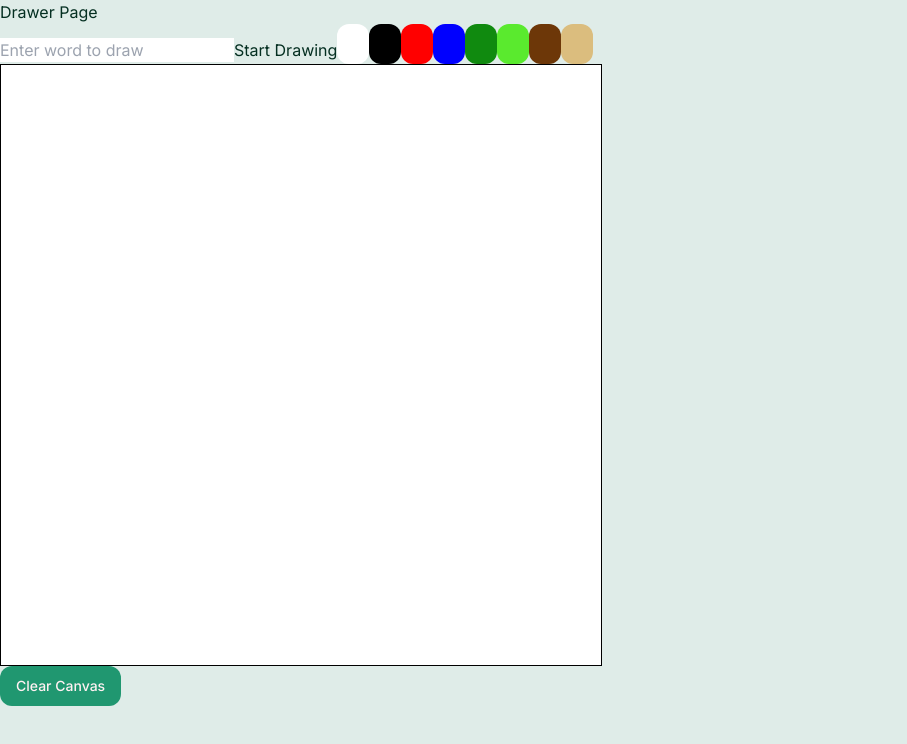
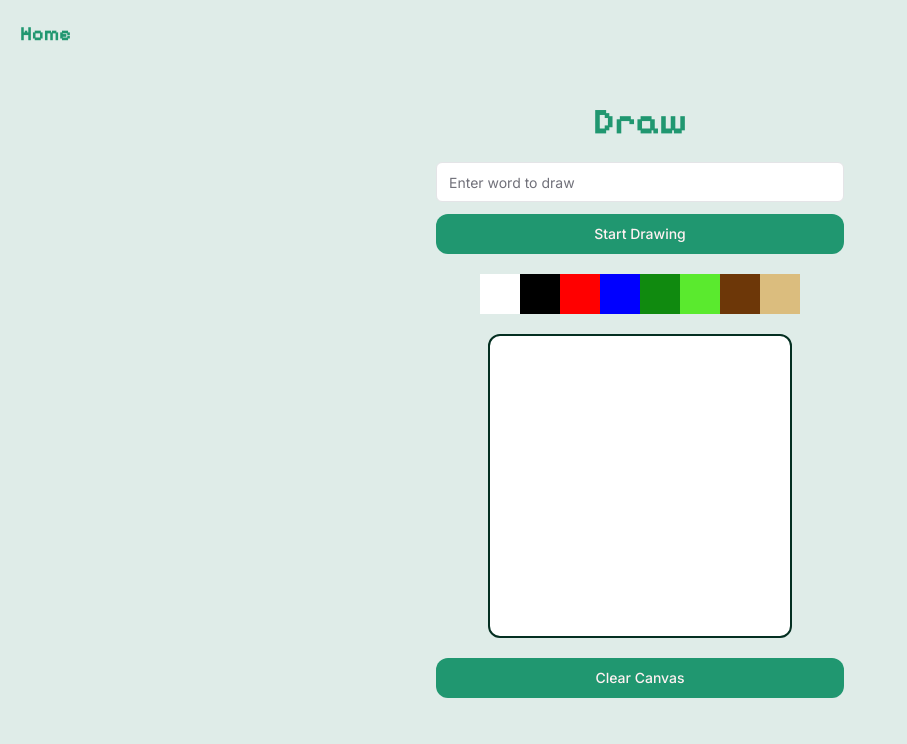
Before and after one commit to srajankumar/pixtery, a Next.js app in the folder frontend/: page /draw in a window 1280 px wide. Shown: the top 744 px of the page, without its empty margins (0-907 px from the left). Built offline with nearby package versions, Linux system fonts and the light colour scheme; no server answers.

Commit message:
drawing ui

```diff
--- a/frontend/src/app/draw/page.tsx
+++ b/frontend/src/app/draw/page.tsx
@@ -2,9 +2,13 @@
 
 import React, { useRef, useState, useEffect } from "react";
 import { Button } from "@/components/ui/button";
+import { Input } from "@/components/ui/input";
+import { Pixelify_Sans } from "next/font/google";
+import Back from "@/components/Back";
+const pixel = Pixelify_Sans({ subsets: ["latin"] });
 
-const GRID_SIZE = 20;
-const CELL_SIZE = 30;
+const GRID_SIZE = 15;
+const CELL_SIZE = 20;
 
 function DrawerPage() {
   const canvasRef = useRef<HTMLCanvasElement | null>(null);
@@ -65,59 +69,79 @@
   };
 
   return (
-    <div>
-      <h1>Drawer Page</h1>
-      <input
+    <div className="max-w-md px-5 gap-5 mx-auto min-h-[100dvh] flex flex-col justify-center items-center">
+      <Back />
+      <h1 className={`${pixel.className} text-4xl font-black text-primary`}>
+        Draw
+      </h1>
+      <div className="w-full flex flex-col gap-3">
+        <Input
           type="text"
+          className="bg-white"
           placeholder="Enter word to draw"
           value={word}
           onChange={(e) => setWord(e.target.value)}
         />
-      <button
+        <Button
+          className="w-full"
           onClick={() => socket?.send(JSON.stringify({ type: "word", word }))}
         >
           Start Drawing
-      </button>
+        </Button>
+      </div>
+      <div className="flex flex-wrap">
         <Button
+          className="rounded-none w-10 h-10"
           onClick={() => setColor("#ffffff")}
           style={{ backgroundColor: "#ffffff" }}
         />
         <Button
+          className="rounded-none w-10 h-10"
           onClick={() => setColor("black")}
           style={{ backgroundColor: "black" }}
         />
         <Button
+          className="rounded-none w-10 h-10"
           onClick={() => setColor("red")}
           style={{ backgroundColor: "red" }}
         />
         <Button
+          className="rounded-none w-10 h-10"
           onClick={() => setColor("blue")}
           style={{ backgroundColor: "blue" }}
         />
         <Button
+          className="rounded-none w-10 h-10"
           onClick={() => setColor("#108A0F")}
           style={{ backgroundColor: "#108A0F" }}
         />
         <Button
+          className="rounded-none w-10 h-10"
           onClick={() => setColor("#5AEA2E")}
           style={{ backgroundColor: "#5AEA2E" }}
         />
         <Button
+          className="rounded-none w-10 h-10"
           onClick={() => setColor("#6D3708")}
           style={{ backgroundColor: "#6D3708" }}
         />
         <Button
+          className="rounded-none w-10 h-10"
           onClick={() => setColor("#DBBD7E")}
           style={{ backgroundColor: "#DBBD7E" }}
         />
+      </div>
+      <div className="bg-white w-fit border-2 border-secondary rounded-xl">
         <canvas
           ref={canvasRef}
           width={GRID_SIZE * CELL_SIZE}
           height={GRID_SIZE * CELL_SIZE}
           onClick={handleCellClick}
-        style={{ border: "1px solid black", background: "white" }}
         />
-      <Button onClick={clearCanvas}>Clear Canvas</Button>
+      </div>
+      <Button className="w-full" onClick={clearCanvas}>
+        Clear Canvas
+      </Button>
     </div>
   );
 }
--- /dev/null
+++ b/frontend/src/components/Back.tsx
@@ -0,0 +1,20 @@
+import React from "react";
+import { Button } from "@/components/ui/button";
+import { Pixelify_Sans } from "next/font/google";
+import Link from "next/link";
+const pixel = Pixelify_Sans({ subsets: ["latin"] });
+
+const Back = () => {
+  return (
+    <div className="absolute top-5 left-5">
+      <Link
+        href="/"
+        className={`${pixel.className} text-xl font-black text-primary hover:text-secondary transition-colors duration-300`}
+      >
+        Home
+      </Link>
+    </div>
+  );
+};
+
+export default Back;
--- a/frontend/src/components/Hero.tsx
+++ b/frontend/src/components/Hero.tsx
@@ -5,7 +5,9 @@
   useSpring,
   useTransform,
 } from "framer-motion";
-import Balancer from "react-wrap-balancer";
+
+import { Pixelify_Sans } from "next/font/google";
+const pixel = Pixelify_Sans({ subsets: ["latin"] });
 
 import { cn } from "@/lib/utils";
 import Link from "next/link";
@@ -99,10 +101,12 @@
         }}
         className="flex max-w-md flex-col items-center gap-2 text-center"
       >
-        <h1 className="text-4xl font-black text-primary">Pixtery</h1>
-        <Balancer className="block text-lg">
+        <h1 className={`${pixel.className} text-5xl font-black text-primary`}>
+          Pixtery
+        </h1>
+        <div className="block md:px-0 px-10 text-lg">
           Draw and guess pixel art with friends and family!
-        </Balancer>
+        </div>
       </motion.header>
 
       <motion.div
--- /dev/null
+++ b/frontend/src/components/ui/input.tsx
@@ -0,0 +1,25 @@
+import * as React from "react"
+
+import { cn } from "@/lib/utils"
+
+export interface InputProps
+  extends React.InputHTMLAttributes<HTMLInputElement> {}
+
+const Input = React.forwardRef<HTMLInputElement, InputProps>(
+  ({ className, type, ...props }, ref) => {
+    return (
+      <input
+        type={type}
+        className={cn(
+          "flex h-10 w-full rounded-md border border-input bg-background px-3 py-2 text-sm ring-offset-background file:border-0 file:bg-transparent file:text-sm file:font-medium placeholder:text-muted-foreground focus-visible:outline-none focus-visible:ring-2 focus-visible:ring-ring focus-visible:ring-offset-2 disabled:cursor-not-allowed disabled:opacity-50",
+          className
+        )}
+        ref={ref}
+        {...props}
+      />
+    )
+  }
+)
+Input.displayName = "Input"
+
+export { Input }
```
Lines whose indentation alone changed are shown as unchanged.
